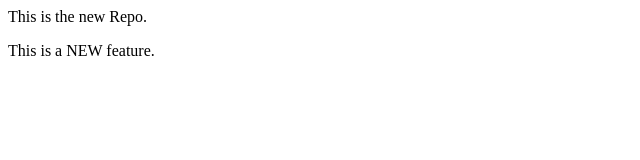
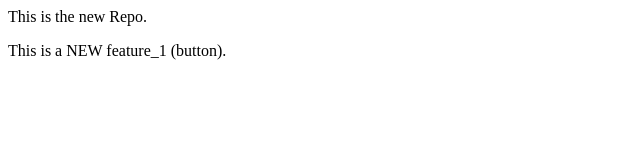
Before and after one commit to Satwik-ec/localrepo, a plain HTML site: page index.html in a window 1280 px wide. Shown: the full height of the page, 0-640 px from the left. Drawn offline with Linux system fonts and the light colour scheme.

```diff
--- a/index.html
+++ b/index.html
@@ -1,2 +1,2 @@
 <p> This is the new Repo.</p>
-<p> This is a NEW feature.</p>
+<p> This is a NEW feature_1 (button).</p>
```
